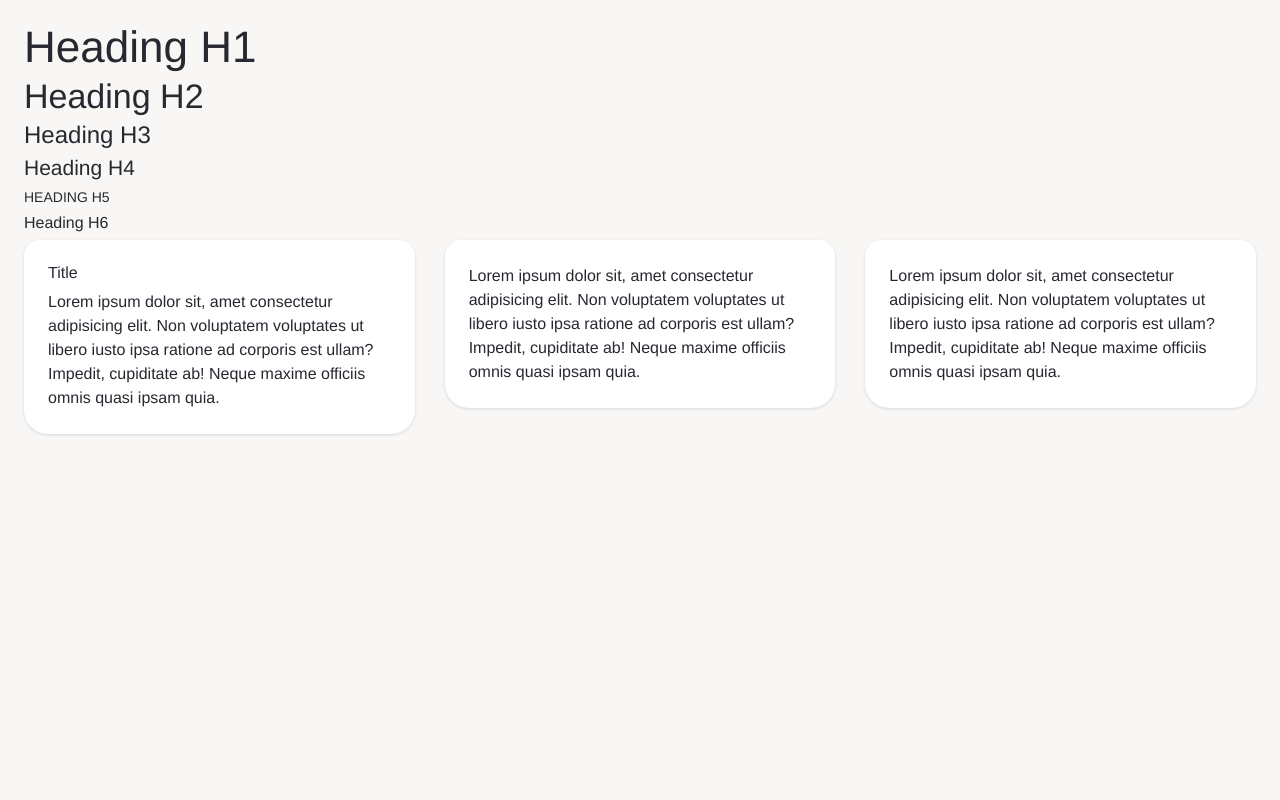
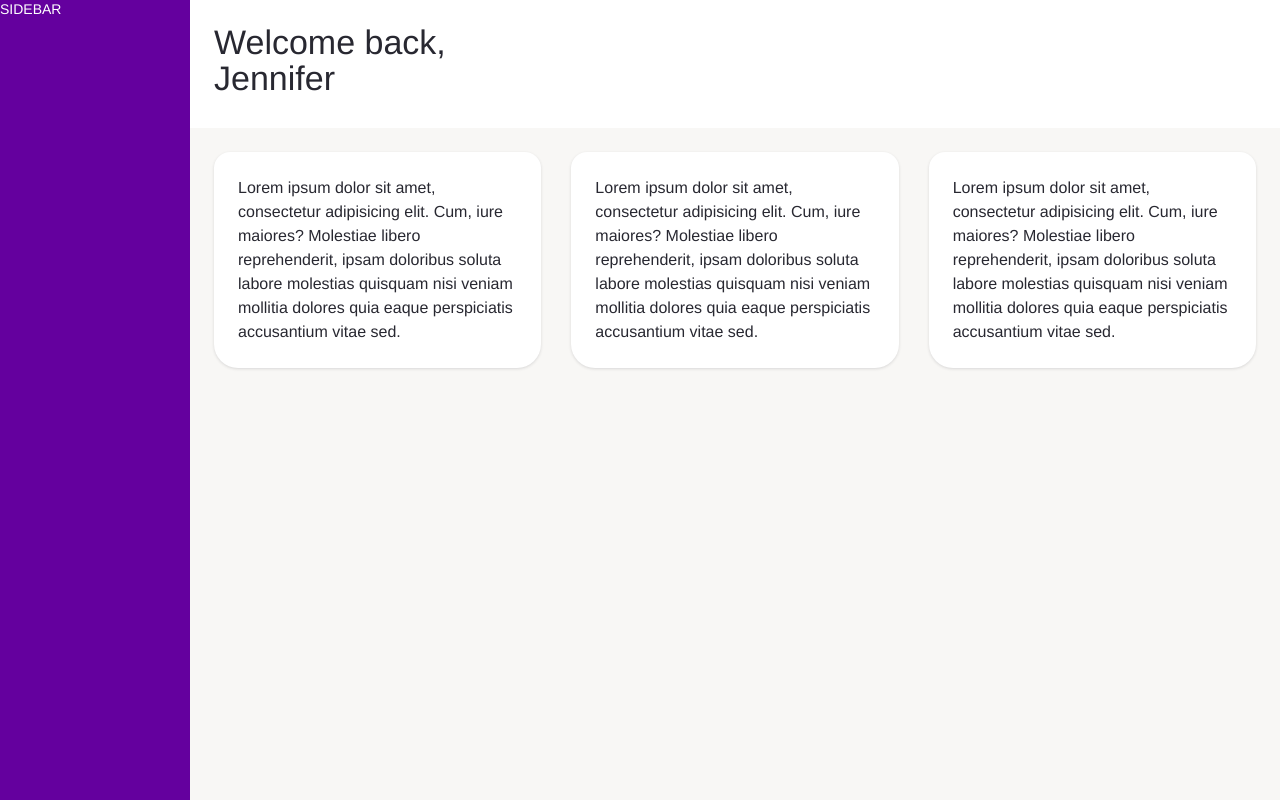
Before and after one commit to joefraley/arstoiarestn, a React (Create React App) app: page / in a window 1280 px wide. Built offline with nearby package versions, Linux system fonts and the light colour scheme; a web font is replaced by a local one.

Commit message:
Basic flexbox layout

```diff
--- a/public/index.html
+++ b/public/index.html
@@ -26,7 +26,7 @@
     -->
         <title>React App</title>
     </head>
-    <body class="bg-warm-gray-100">
+    <body>
         <noscript>You need to enable JavaScript to run this app.</noscript>
         <div id="root"></div>
         <!--
--- a/src/App.tsx
+++ b/src/App.tsx
@@ -7,55 +7,58 @@ import { Card } from "elements"
  */
 const App: React.FunctionComponent = () => {
     return (
-        <div className="App">
+        <div className="app">
+            <div className="sidebar">
+                <h5 className="text-white">Sidebar</h5>
+            </div>
+            <div className="main">
+                <div className="bg-white p-4">
+                    <h2>
+                        Welcome back,
+                        <br />
+                        Jennifer
+                    </h2>
+                </div>
                 <div className="p-4">
-                {/* Text */}
-                <h1>Heading H1</h1>
-                <h2>Heading H2</h2>
-                <h3>Heading H3</h3>
-                <h4>Heading H4</h4>
-                <h5>Heading H5</h5>
-                <h6>Heading H6</h6>
-
-                {/* Cards */}
                     <div className="row">
                         <div className="col">
                             <Card>
-                            <h6>Title</h6>
                                 <p className="mb-0">
-                                Lorem ipsum dolor sit, amet consectetur
-                                adipisicing elit. Non voluptatem voluptates ut
-                                libero iusto ipsa ratione ad corporis est ullam?
-                                Impedit, cupiditate ab! Neque maxime officiis
-                                omnis quasi ipsam quia.
+                                    Lorem ipsum dolor sit amet, consectetur
+                                    adipisicing elit. Cum, iure maiores?
+                                    Molestiae libero reprehenderit, ipsam
+                                    doloribus soluta labore molestias quisquam
+                                    nisi veniam mollitia dolores quia eaque
+                                    perspiciatis accusantium vitae sed.
                                 </p>
                             </Card>
                         </div>
                         <div className="col">
                             <Card>
                                 <p className="mb-0">
-                                Lorem ipsum dolor sit, amet consectetur
-                                adipisicing elit. Non voluptatem voluptates ut
-                                libero iusto ipsa ratione ad corporis est ullam?
-                                Impedit, cupiditate ab! Neque maxime officiis
-                                omnis quasi ipsam quia.
+                                    Lorem ipsum dolor sit amet, consectetur
+                                    adipisicing elit. Cum, iure maiores?
+                                    Molestiae libero reprehenderit, ipsam
+                                    doloribus soluta labore molestias quisquam
+                                    nisi veniam mollitia dolores quia eaque
+                                    perspiciatis accusantium vitae sed.
                                 </p>
                             </Card>
                         </div>
                         <div className="col">
                             <Card>
                                 <p className="mb-0">
-                                Lorem ipsum dolor sit, amet consectetur
-                                adipisicing elit. Non voluptatem voluptates ut
-                                libero iusto ipsa ratione ad corporis est ullam?
-                                Impedit, cupiditate ab! Neque maxime officiis
-                                omnis quasi ipsam quia.
+                                    Lorem ipsum dolor sit amet, consectetur
+                                    adipisicing elit. Cum, iure maiores?
+                                    Molestiae libero reprehenderit, ipsam
+                                    doloribus soluta labore molestias quisquam
+                                    nisi veniam mollitia dolores quia eaque
+                                    perspiciatis accusantium vitae sed.
                                 </p>
                             </Card>
                         </div>
                     </div>
-
-                {/* Buttons */}
+                </div>
             </div>
         </div>
     )
--- a/src/assets/scss/index.scss
+++ b/src/assets/scss/index.scss
@@ -8,6 +8,7 @@
  */
 @import "./variables";
 @import "~bootstrap/scss/bootstrap.scss";
+@import "./layout";
 @import "./elements";
 
 /**
--- a/src/assets/scss/layout.scss
+++ b/src/assets/scss/layout.scss
@@ -1 +1,30 @@
-// .container {}
+html,
+body,
+#root,
+.app {
+    height: 100%;
+    width: 100%;
+    background: $warm-gray-100;
+}
+
+/**
+ * Structure
+ */
+.app {
+    display: flex;
+    flex-direction: row;
+    overflow: hidden;
+}
+.sidebar {
+    width: 190px;
+    height: 100%;
+    background: $purple;
+}
+.main {
+    flex: 1;
+    height: 100%;
+}
+
+/**
+ * Navigation
+ */
```
Lines whose indentation alone changed are shown as unchanged.
